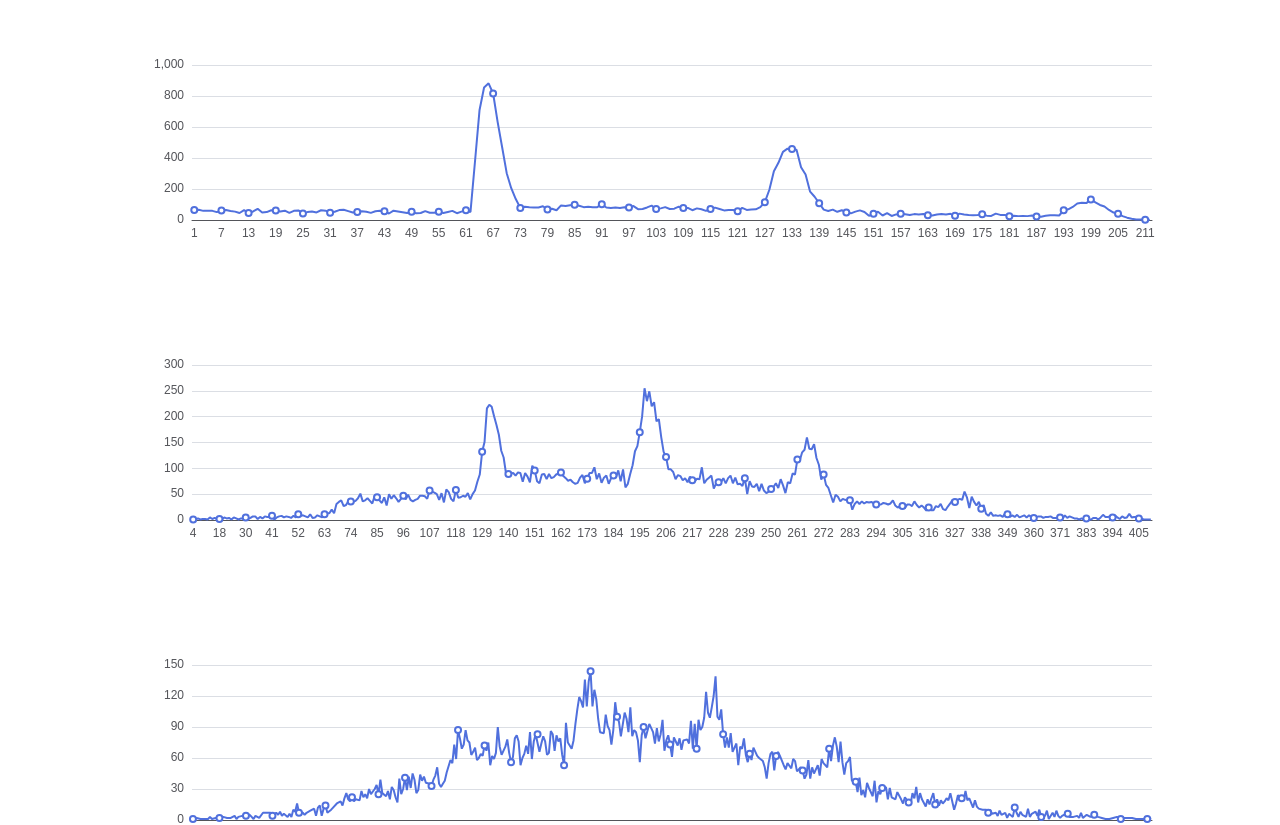
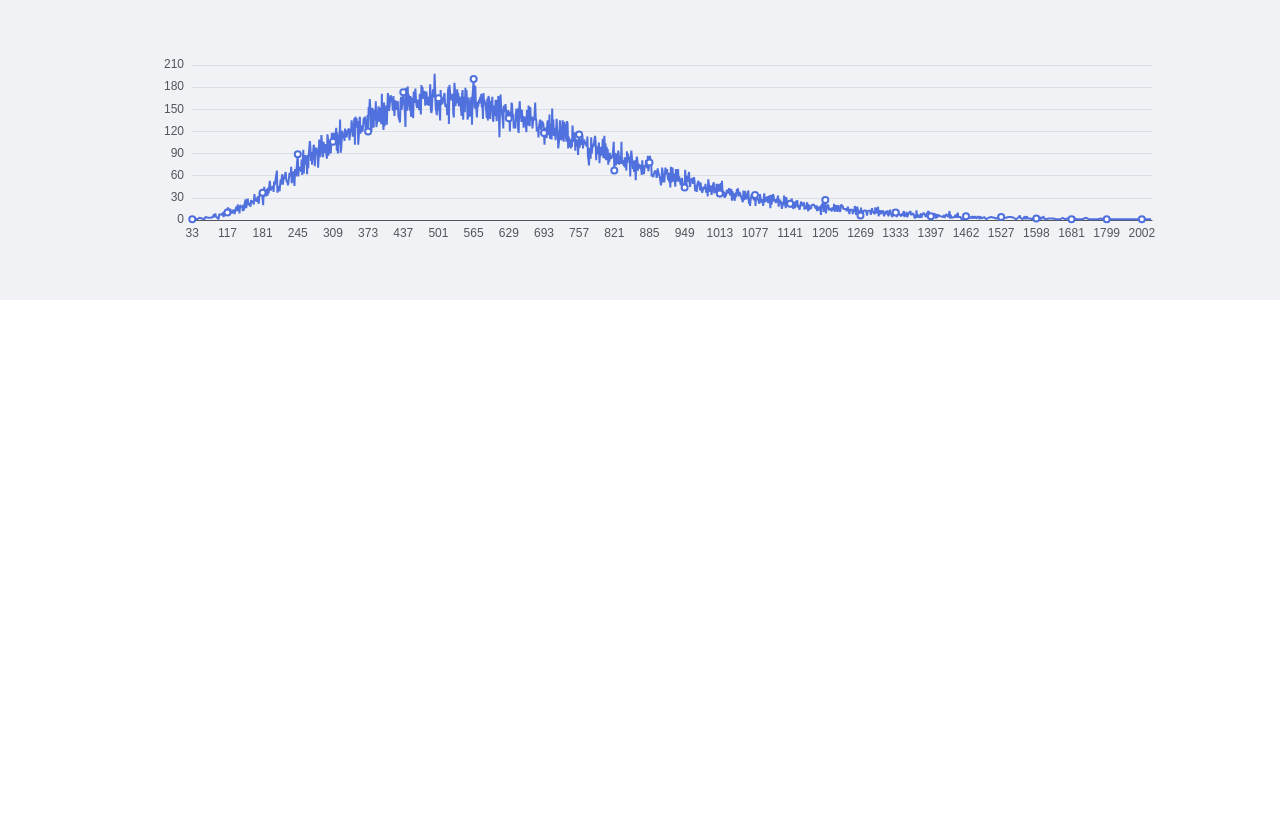
Before and after one commit to zzxt0019/gacha_test, a React (Create React App) app: page / in a window 1280 px wide. Shown: the top 825 px of the page. After the commit the page ends 800 px from the top, so only its background shows below. Built offline with nearby package versions, Linux system fonts and the light colour scheme.

Commit message:
必须抽中的图表添加x命y精多池子模式

```diff
--- a/package.json
+++ b/package.json
@@ -11,6 +11,7 @@
     "@types/node": "^16.11.68",
     "@types/react": "^18.0.21",
     "@types/react-dom": "^18.0.6",
+    "antd": "^4.23.6",
     "echarts-for-react": "^3.0.2",
     "react": "^18.2.0",
     "react-dom": "^18.2.0",
--- a/src/App.css
+++ /dev/null
@@ -1,38 +0,0 @@
-.App {
-  text-align: center;
-}
-
-.App-logo {
-  height: 40vmin;
-  pointer-events: none;
-}
-
-@media (prefers-reduced-motion: no-preference) {
-  .App-logo {
-    animation: App-logo-spin infinite 20s linear;
-  }
-}
-
-.App-header {
-  background-color: #282c34;
-  min-height: 100vh;
-  display: flex;
-  flex-direction: column;
-  align-items: center;
-  justify-content: center;
-  font-size: calc(10px + 2vmin);
-  color: white;
-}
-
-.App-link {
-  color: #61dafb;
-}
-
-@keyframes App-logo-spin {
-  from {
-    transform: rotate(0deg);
-  }
-  to {
-    transform: rotate(360deg);
-  }
-}
--- a/src/App.tsx
+++ b/src/App.tsx
@@ -1,26 +1,37 @@
-import React from 'react';
-import './App.css';
+import React, {CSSProperties} from 'react';
+import {Layout} from "antd";
+import {MustGetChart} from "./charts/must-get-chart";
 import {Character} from "./ys/character";
-import {FgoPay} from "./fgo/fgo-pay";
-import {TryToWishChart} from "./charts/try-to-wish-chart";
-import {MustGetChart} from "./charts/must-get-chart";
+import {Weapon} from "./ys/weapon";
 import {FgoFree} from "./fgo/fgo-free";
-import {Weapon} from "./ys/weapon";
 
 function App() {
 
     return (
-        <div className="App">
-            <MustGetChart baseWish={() => new Weapon()} bingoTimes={1}></MustGetChart>
-            <MustGetChart baseWish={() => new Weapon()} bingoTimes={2}></MustGetChart>
-            <MustGetChart baseWish={() => new Weapon()} bingoTimes={3}></MustGetChart>
-            <MustGetChart baseWish={() => new Weapon()} bingoTimes={4}></MustGetChart>
-            <MustGetChart baseWish={() => new Weapon()} bingoTimes={5}></MustGetChart>
-            <TryToWishChart baseWish={() => new FgoPay()} total={600}></TryToWishChart>
-            <TryToWishChart baseWish={() => new Character()} total={650} maxBingo={7} current={50}></TryToWishChart>
-            <MustGetChart baseWish={() => new Character()} bingoTimes={7}></MustGetChart>
-            <MustGetChart baseWish={() => new FgoFree()} bingoTimes={2}></MustGetChart>
-        </div>
+        <Layout>
+            {/*<MustGetChart wish={[{*/}
+            {/*    baseWish: () => new Character(),*/}
+            {/*    bingoTimes: 7,*/}
+            {/*}, {*/}
+            {/*    baseWish: () => new Weapon(),*/}
+            {/*    bingoTimes: 5*/}
+            {/*}]} simulateTimes={100000}></MustGetChart>*/}
+            <MustGetChart wish={{
+                baseWish:()=>new FgoFree(),
+                bingoTimes:5
+            }} simulateTimes={100000}></MustGetChart>
+            {/*<MustGetChart wish={{*/}
+            {/*    baseWish:()=>new FgoFree(),*/}
+            {/*    bingoTimes:1,*/}
+            {/*}} simulateTimes={100000}></MustGetChart>*/}
+            {/*<MustGetChart baseWish={()=>new Weapon()} bingoTimes={1}></MustGetChart>*/}
+            {/*<Layout.Sider style={{backgroundColor: 'red'}}>*/}
+            {/*    12341234*/}
+            {/*</Layout.Sider>*/}
+            {/*<Layout.Content style={{backgroundColor: 'green'}}>*/}
+            {/*    111*/}
+            {/*</Layout.Content>*/}
+        </Layout>
     );
 }
 
--- a/src/charts/must-get-chart.tsx
+++ b/src/charts/must-get-chart.tsx
@@ -8,21 +8,28 @@ import {BaseWish} from "../base/base-wish";
  * @constructor
  */
 export function MustGetChart(props: MustGetChartProps) {
-    const {current = 0, simulateTimes = 20000} = props;
+    const {wish, simulateTimes = 20000} = props;
     let arr: number[] = [];
+    let wishes: MustGetWish[] = Array.isArray(wish) ? wish : [wish];
     for (let i = 0; i < simulateTimes; i++) {
-        let baseWish = props.baseWish();
-        baseWish.current = current
-        let bingo = 0;
-        while (bingo < props.bingoTimes) {
-            if (baseWish.wish()) {
-                bingo++;
+        let total = 0;
+        for (let j = 0; j < wishes.length; j++) {
+            let wish0 = wishes[j];
+            let baseWish = wish0.baseWish();
+            const {current = 0, bingoTimes} = wish0;
+            baseWish.current = current
+            let bingo = 0;
+            while (bingo < bingoTimes) {
+                if (baseWish.wish()) {
+                    bingo++;
+                }
             }
+            total += baseWish.total;
         }
-        if (!arr[baseWish.total]) {
-            arr[baseWish.total] = 1;
+        if (!arr[total]) {
+            arr[total] = 1;
         } else {
-            arr[baseWish.total]++;
+            arr[total]++;
         }
     }
     let xAxis = [];
@@ -71,8 +78,12 @@ export function MustGetChart(props: MustGetChartProps) {
 }
 
 export class MustGetChartProps {
+    wish!: MustGetWish[] | MustGetWish
+    simulateTimes?: number;
+}
+
+export class MustGetWish {
     baseWish!: () => BaseWish;
     bingoTimes!: number;
-    current?: number;
-    simulateTimes?: number;
+    current?: number = 0;
 }
--- a/src/index.css
+++ /dev/null
@@ -1,13 +0,0 @@
-body {
-  margin: 0;
-  font-family: -apple-system, BlinkMacSystemFont, 'Segoe UI', 'Roboto', 'Oxygen',
-    'Ubuntu', 'Cantarell', 'Fira Sans', 'Droid Sans', 'Helvetica Neue',
-    sans-serif;
-  -webkit-font-smoothing: antialiased;
-  -moz-osx-font-smoothing: grayscale;
-}
-
-code {
-  font-family: source-code-pro, Menlo, Monaco, Consolas, 'Courier New',
-    monospace;
-}
--- a/src/index.tsx
+++ b/src/index.tsx
@@ -1,6 +1,6 @@
 import React from 'react';
 import ReactDOM from 'react-dom/client';
-import './index.css';
+import 'antd/dist/antd.css';
 import App from './App';
 
 const root = ReactDOM.createRoot(
```
Also changed, not shown: 1 other file (tests, documents, lock files or other folders).
